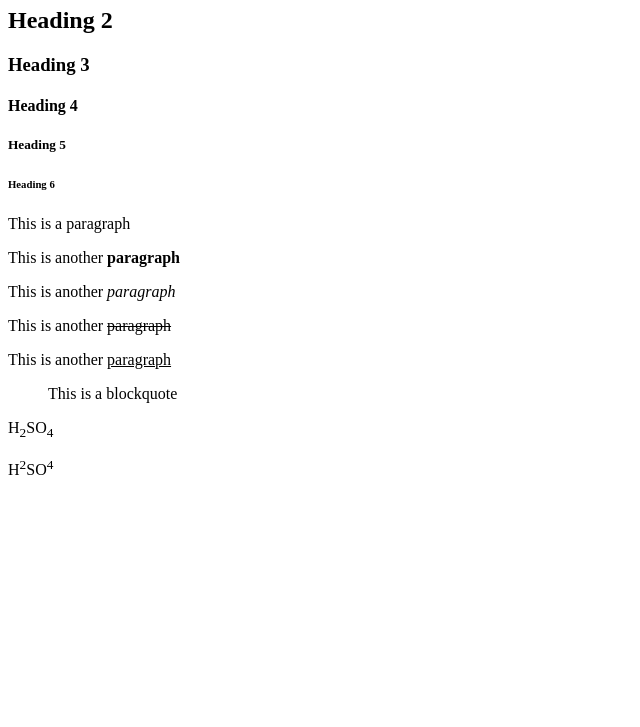
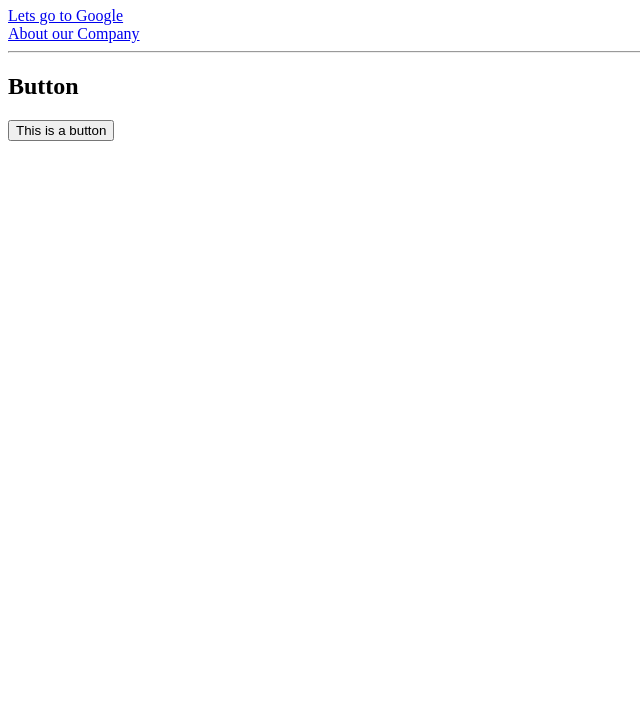
Before and after one commit to zhanybekovich/learn-frontend, a plain HTML site: page index.html in a window 1280 px wide. Shown: the part 73-800 px from the top of the page, without its empty margins (0-640 px from the left). Drawn offline with Linux system fonts and the light colour scheme.

Commit message:
links and buttons

```diff
--- a/index.html
+++ b/index.html
@@ -9,27 +9,16 @@
     <meta name="author" content="John Doe" />
   </head>
   <body>
-    <h1>Heading 1</h1>
-    <h2>Heading 2</h2>
-    <h3>Heading 3</h3>
-    <h4>Heading 4</h4>
-    <h5>Heading 5</h5>
-    <h6>Heading 6</h6>
+    <h1>Links and Buttons</h1>
 
-    <p>This is a paragraph</p>
+    <a href="https://google.com" target="_blank">Lets go to Google</a> <br />
 
-    <p>This is another <strong>paragraph</strong></p>
+    <a href="about.html">About our Company</a>
 
-    <p>This is another <em>paragraph</em></p>
+    <hr />
 
-    <p>This is another <del>paragraph</del></p>
+    <h2>Button</h2>
 
-    <p>This is another <ins>paragraph</ins></p>
-
-    <blockquote>This is a blockquote</blockquote>
-
-    <p>H<sub>2</sub>SO<sub>4</sub></p>
-
-    <p>H<sup>2</sup>SO<sup>4</sup></p>
+    <button type="button">This is a button</button>
   </body>
 </html>
```
Also changed, not shown: about.html (added, +19 -0 lines).
